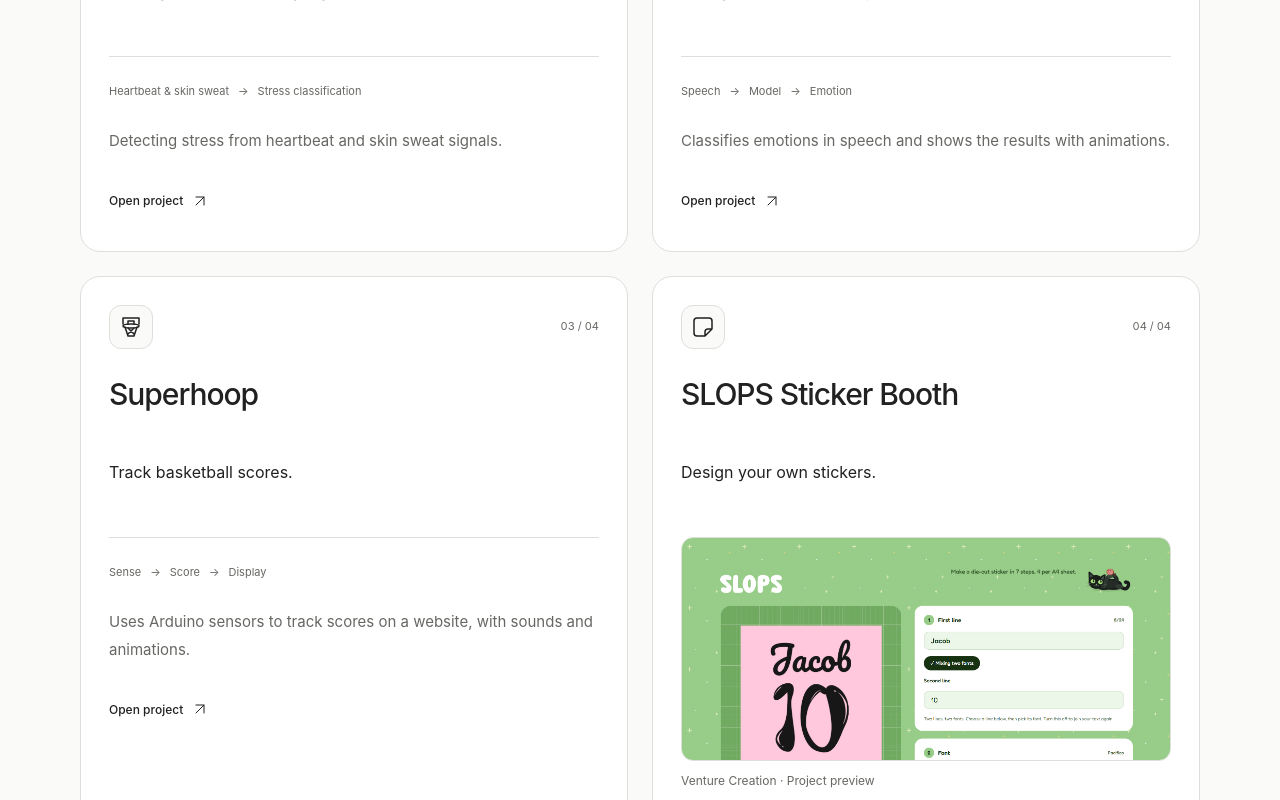
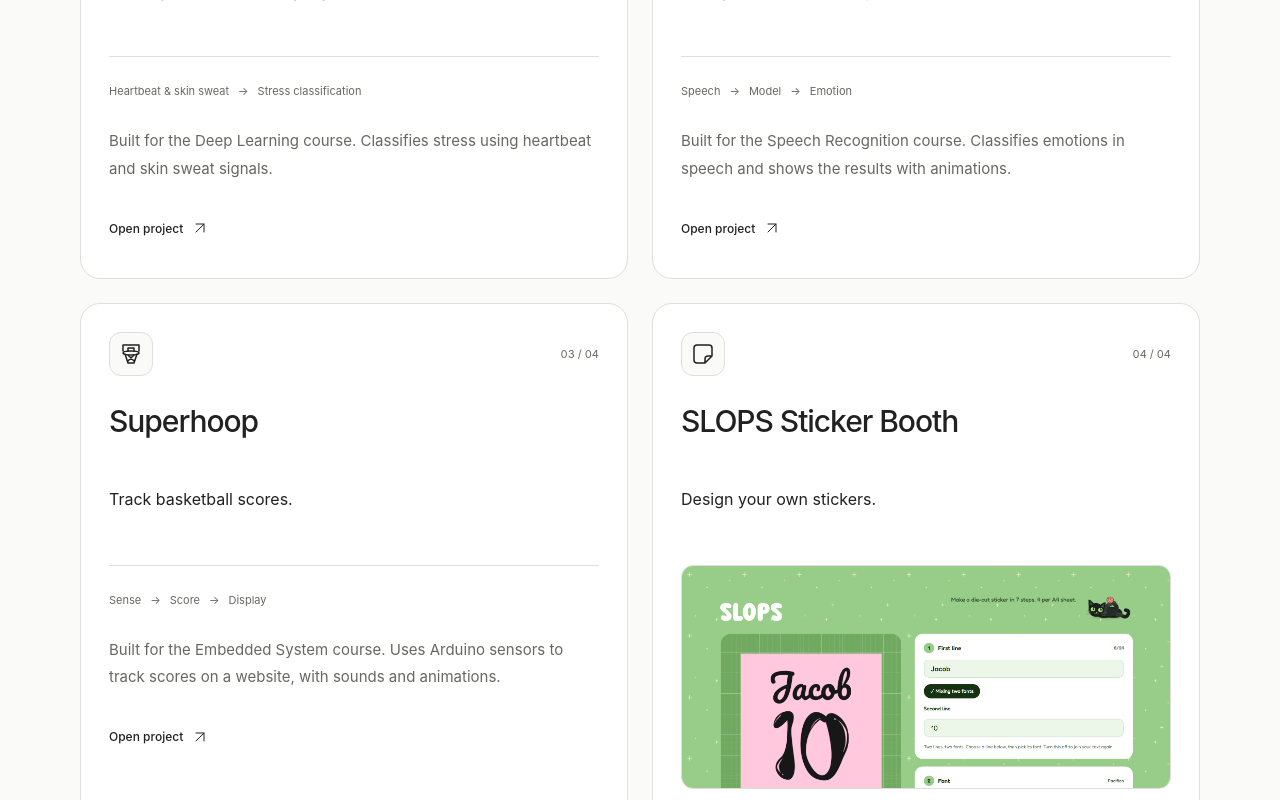
Before and after one commit to geraldadli/insane_portfolio, a React (Vite) app: page / in a window 1280 px wide. Shown: the part 3400-4200 px from the top of the page. Built offline with nearby package versions, Linux system fonts and the light colour scheme.

Commit message:
Add course names to project descriptions

```diff
--- a/src/data/projectUniverse.js
+++ b/src/data/projectUniverse.js
@@ -62,7 +62,8 @@ export const projectUniverse = [
         name: "AI Corti",
         tagline: "Classify stress from body signals.",
         flow: ["Heartbeat & skin sweat", "Stress classification"],
-        description: "Detecting stress from heartbeat and skin sweat signals.",
+        description:
+          "Built for the Deep Learning course. Classifies stress using heartbeat and skin sweat signals.",
         href: "https://ai-corti.streamlit.app/",
       },
       {
@@ -72,7 +73,7 @@ export const projectUniverse = [
         tagline: "Recognize emotions in speech.",
         flow: ["Speech", "Model", "Emotion"],
         description:
-          "Classifies emotions in speech and shows the results with animations.",
+          "Built for the Speech Recognition course. Classifies emotions in speech and shows the results with animations.",
         href: "https://github.com/geraldadli/speech-emotion-recognition",
       },
       {
@@ -82,7 +83,7 @@ export const projectUniverse = [
         tagline: "Track basketball scores.",
         flow: ["Sense", "Score", "Display"],
         description:
-          "Uses Arduino sensors to track scores on a website, with sounds and animations.",
+          "Built for the Embedded System course. Uses Arduino sensors to track scores on a website, with sounds and animations.",
         href: "https://github.com/MakiKainan/superhoop",
       },
       {
```
